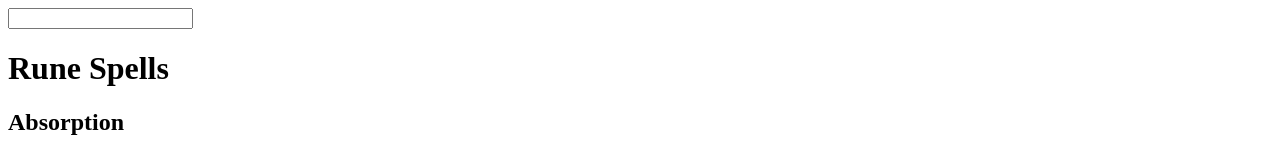
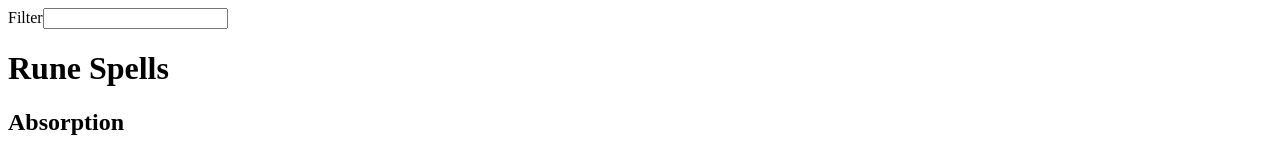
Before and after one commit to the-marvel/hurtarl-the-helpful, a Gatsby site: page / in a window 1280 px wide. Shown: the top 156 px of the page. Built offline with nearby package versions, Linux system fonts and the light colour scheme; Gatsby itself is replaced by a stand-in of ours.

Commit message:
added label

```diff
--- a/src/pages/index.tsx
+++ b/src/pages/index.tsx
@@ -36,9 +36,11 @@ export class SpellList extends Component<IProps, IState> {
     return(
       <div>
         <main>
+          <label htmlFor="query">Filter</label>
           <input type={"search"}
               onChange={(e) => this.filterSpells(e)}
               name='query'
+              id="query"
               value={this.state.query}>
           </input>
           <h1>Rune Spells</h1>
```
